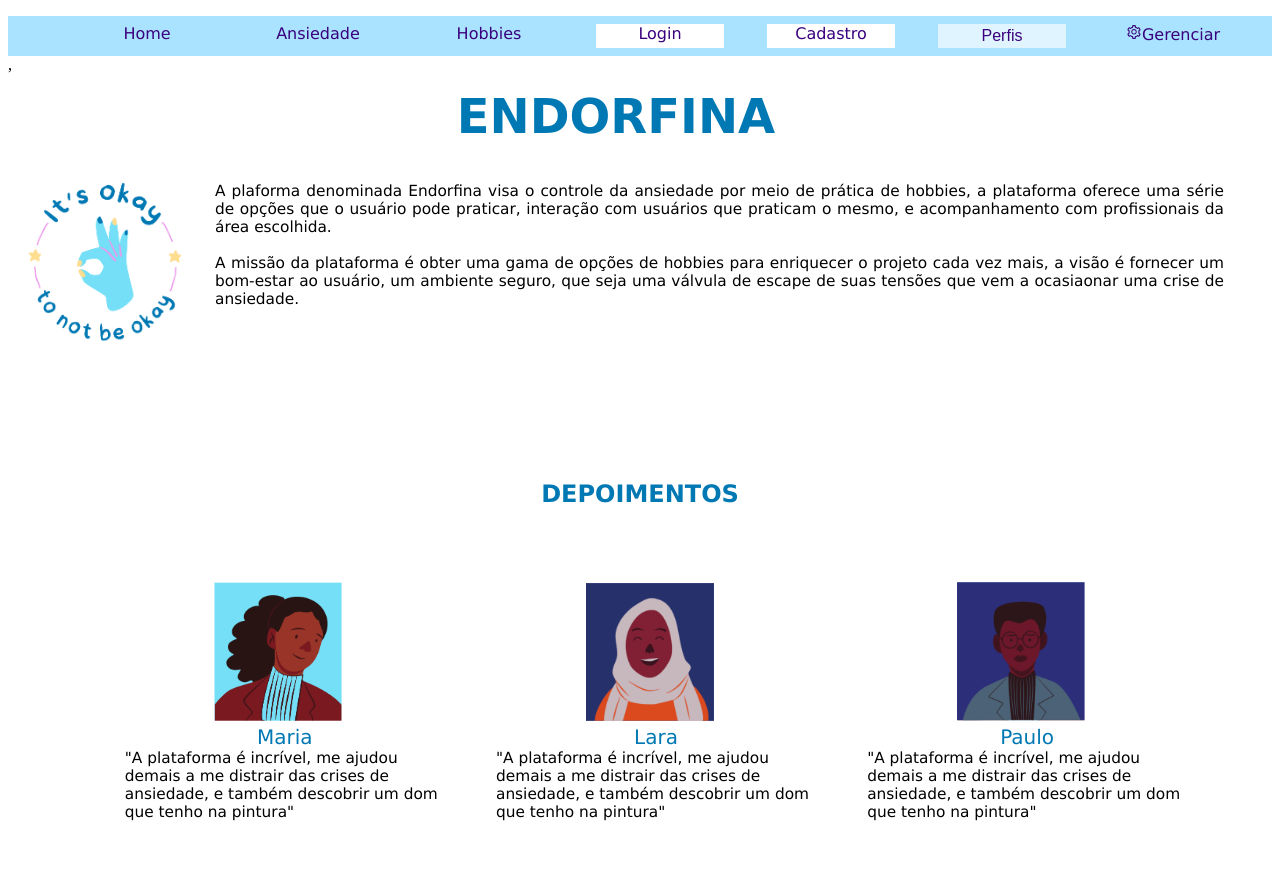
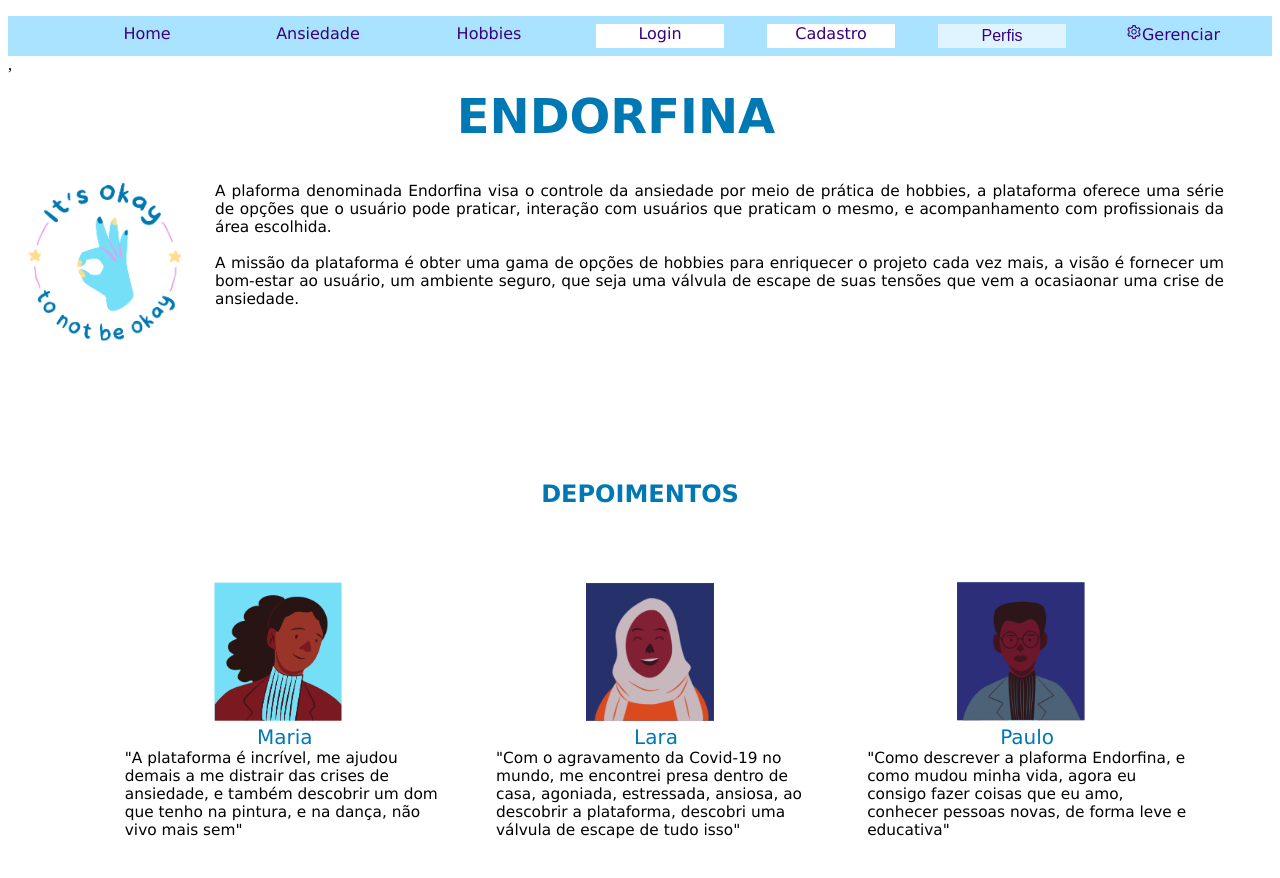
Before and after one commit to giovanafurlan/ChallengeReact, a React (Create React App) app in the folder endorfina/: page / in a window 1280 px wide. Shown: the top 878 px of the page. Built offline with nearby package versions, Linux system fonts and the light colour scheme; the HTML template or start-up script is replaced by a standard one.

Commit message:
Alteração

```diff
--- a/endorfina/src/components/home/Home.js
+++ b/endorfina/src/components/home/Home.js
@@ -75,19 +75,19 @@ export default function Home() {
                <figure>
                   <img src= {user1}/>
                   <figcaption className="nome">Maria</figcaption>
-                  <figcaption>"A plataforma é incrível, me ajudou demais a me distrair das crises de ansiedade, e também descobrir um dom que tenho na pintura"</figcaption>
+                  <figcaption>"A plataforma é incrível, me ajudou demais a me distrair das crises de ansiedade, e também descobrir um dom que tenho na pintura, e na dança, não vivo mais sem"</figcaption>
                </figure>
 
                <figure>
                   <img src= {user2}/>
                   <figcaption className="nome">Lara</figcaption>
-                  <figcaption>"A plataforma é incrível, me ajudou demais a me distrair das crises de ansiedade, e também descobrir um dom que tenho na pintura"</figcaption>
+                  <figcaption>"Com o agravamento da Covid-19 no mundo, me encontrei presa dentro de casa, agoniada, estressada, ansiosa, ao descobrir a plataforma, descobri uma válvula de escape de tudo isso"</figcaption>
                </figure>
 
                <figure>
                   <img src= {user3}/>
                   <figcaption className="nome">Paulo</figcaption>
-                  <figcaption>"A plataforma é incrível, me ajudou demais a me distrair das crises de ansiedade, e também descobrir um dom que tenho na pintura"</figcaption>
+                  <figcaption>"Como descrever a plaforma Endorfina, e como mudou minha vida, agora eu consigo fazer coisas que eu amo, conhecer pessoas novas, de forma leve e educativa"</figcaption>
                </figure>
             </div>
       </Corpo>
```
Also changed, not shown: endorfina/public/index.html (renamed from endorfina/src/public/index.html).
